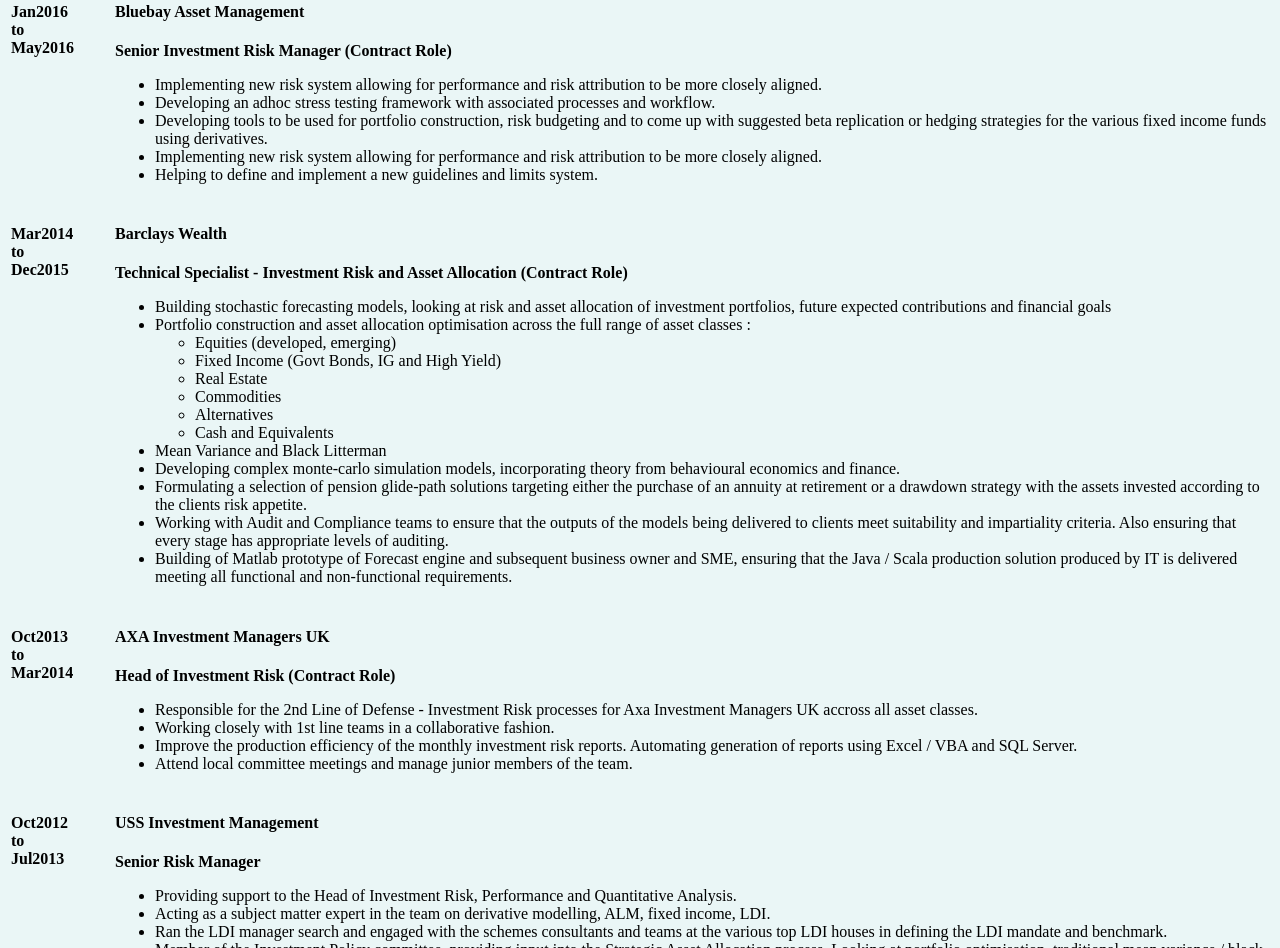
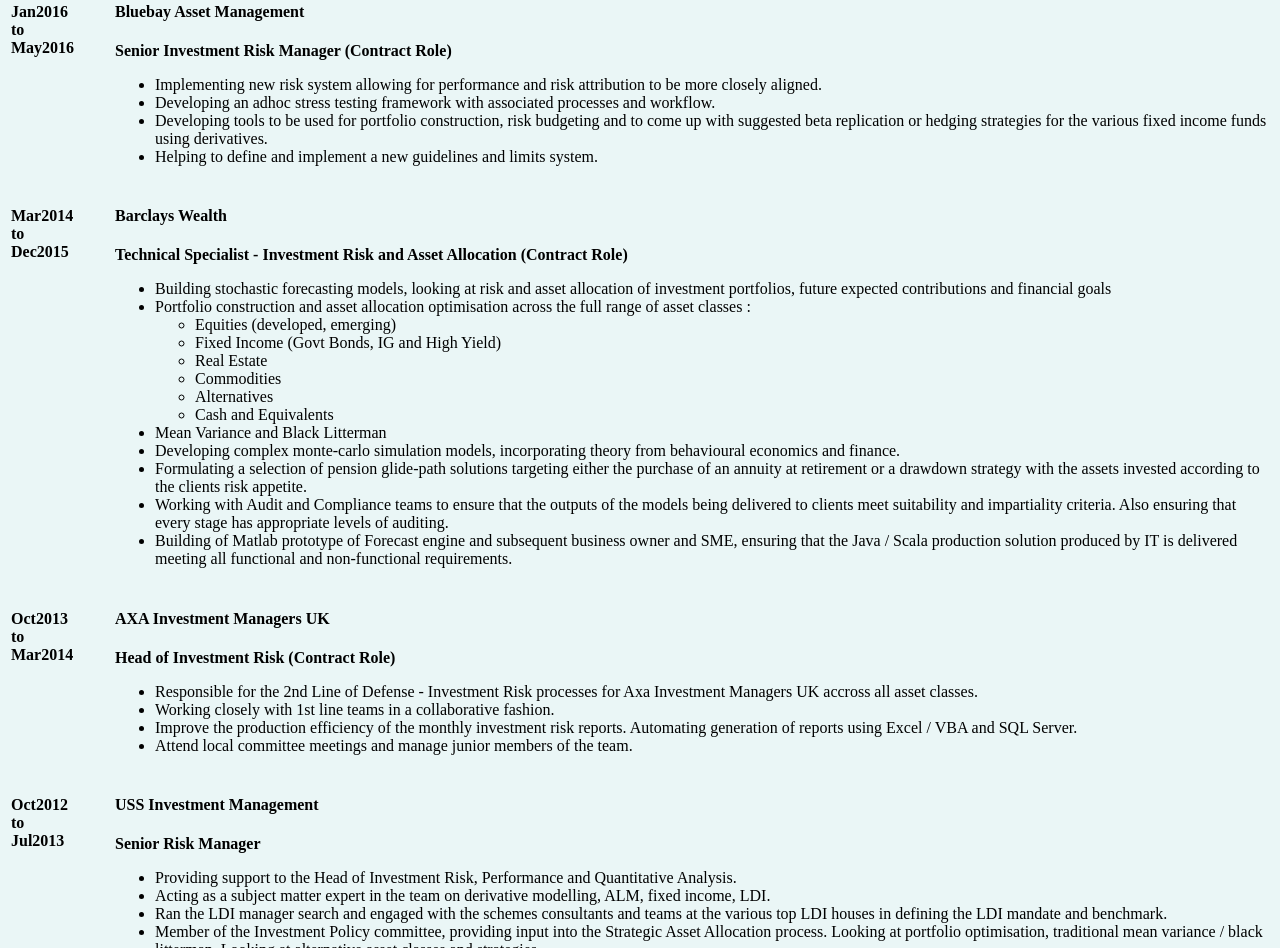
Before and after one commit to amirlakha/cv, a plain HTML site: page index.html in a window 1280 px wide. Shown: the part 979-1927 px from the top of the page. Drawn offline with Linux system fonts and the light colour scheme.

Commit message:
removed duplication

```diff
--- a/index.html
+++ b/index.html
@@ -101,9 +101,6 @@
             <li>
               Developing tools to be used for portfolio construction, risk budgeting and to come up with suggested beta
               replication or hedging strategies for the various fixed income funds using derivatives.
-            </li>
-            <li>
-              Implementing new risk system allowing for performance and risk attribution to be more closely aligned.
             </li>
             <li>
               Helping to define and implement a new guidelines and limits system.
```
